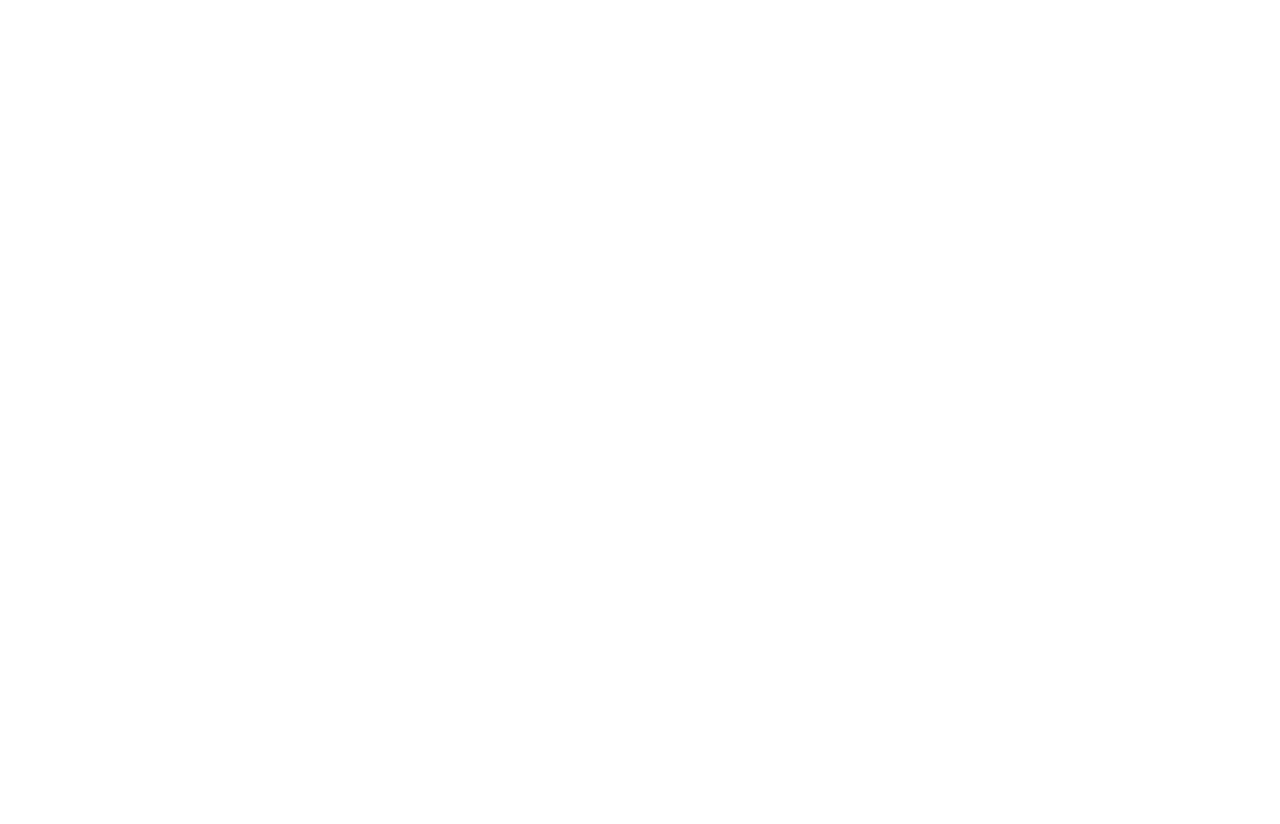
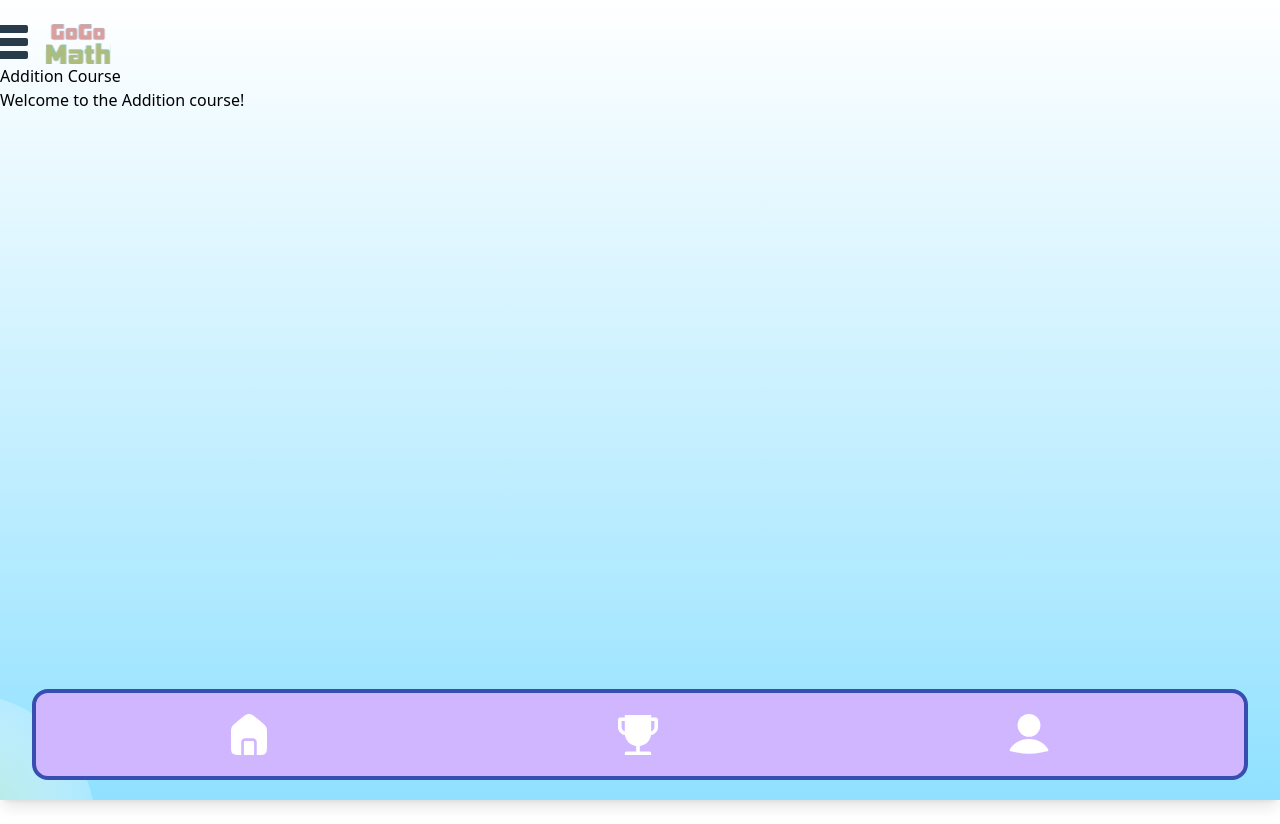
Before and after one commit to MystiaFin/eduwme-client, a React (Vite) app: page /courses/addition in a window 1280 px wide. Before the commit this address had no page. Before the commit the page ends 800 px from the top, so only its background shows below. Built offline with nearby package versions, Linux system fonts and the light colour scheme.

Commit message:
initiate dynamic routing

```diff
--- a/src/main.tsx
+++ b/src/main.tsx
@@ -14,6 +14,7 @@ import LandingPage from "./pages/Landing.tsx";
 import HomePage from "./pages/Home.tsx";
 import LeaderboardPage from "./pages/Leaderboard.tsx";
 import ProfilePage from "./pages/Profile.tsx";
+import Courses from "./pages/Courses.tsx";
 
 // Auth Pages Import
 import Register from "./pages/auth/register.tsx";
@@ -32,6 +33,7 @@ createRoot(document.getElementById("root")!).render(
             <Route path="/home" element={<HomePage />} />
             <Route path="/leaderboard" element={<LeaderboardPage />} />
             <Route path="/profile" element={<ProfilePage />} />
+            <Route path="/courses/:categoryId" element={<Courses />} />
           </Route>
 
           {/* Dengan layout auth */}
--- /dev/null
+++ b/src/pages/Courses.tsx
@@ -0,0 +1,28 @@
+import { useParams } from "react-router-dom";
+
+const Courses = () => {
+  const { categoryId } = useParams();
+
+  // Dynamic content based on categoryId
+  const getCategoryData = (category) => {
+    const categoryMap = {
+      addition: { title: "Addition", color: "#FF6B6B" },
+      subtraction: { title: "Subtraction", color: "#4ECDC4" },
+      multiplication: { title: "Multiplication", color: "#45B7D1" },
+      division: { title: "Division", color: "#96CEB4" },
+    };
+    return categoryMap[category] || { title: "Unknown", color: "#999" };
+  };
+
+  const categoryData = getCategoryData(categoryId);
+
+  return (
+    <div>
+      <h1>{categoryData.title} Course</h1>
+      {/* Dynamic content based on categoryId */}
+      <p>Welcome to the {categoryData.title} course!</p>
+    </div>
+  );
+};
+
+export default Courses;
--- a/src/pages/Home.tsx
+++ b/src/pages/Home.tsx
@@ -11,21 +11,21 @@ const Home = () => {
   return (
     <div className="gap-5 flex flex-col mt-20">
       <section className="flex items-center justify-center gap-5">
-        <NavLink className={ButtonStyle}>
+        <NavLink to="/courses/addition" className={ButtonStyle}>
           <img src={AdditionIcon} />
           <p>Addition</p>
         </NavLink>
-        <NavLink className={ButtonStyle}>
+        <NavLink to="/courses/subtraction" className={ButtonStyle}>
           <img src={SubtractionIcon} />
           <p>Subtraction</p>
         </NavLink>
       </section>
       <section className="flex items-center justify-center gap-5">
-        <NavLink className={ButtonStyle}>
+        <NavLink to="/courses/multiplication" className={ButtonStyle}>
           <img src={MultiplicationIcon} />
           <p className="text-md">Multiplication</p>
         </NavLink>
-        <NavLink className={ButtonStyle}>
+        <NavLink to="/courses/division" className={ButtonStyle}>
           <img src={DivisionIcon} />
           <p>Division</p>
         </NavLink>
```
Also changed, not shown: src/pages/Exercise.tsx (added).
